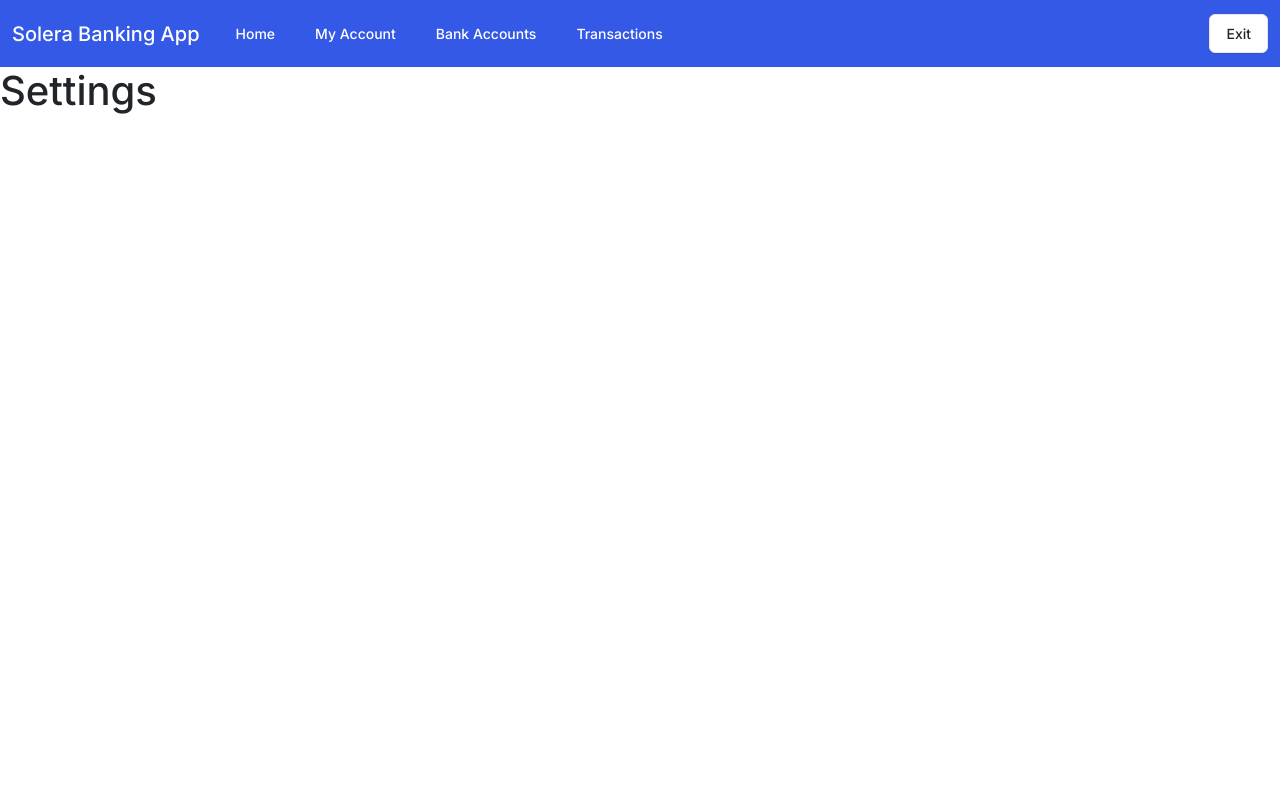
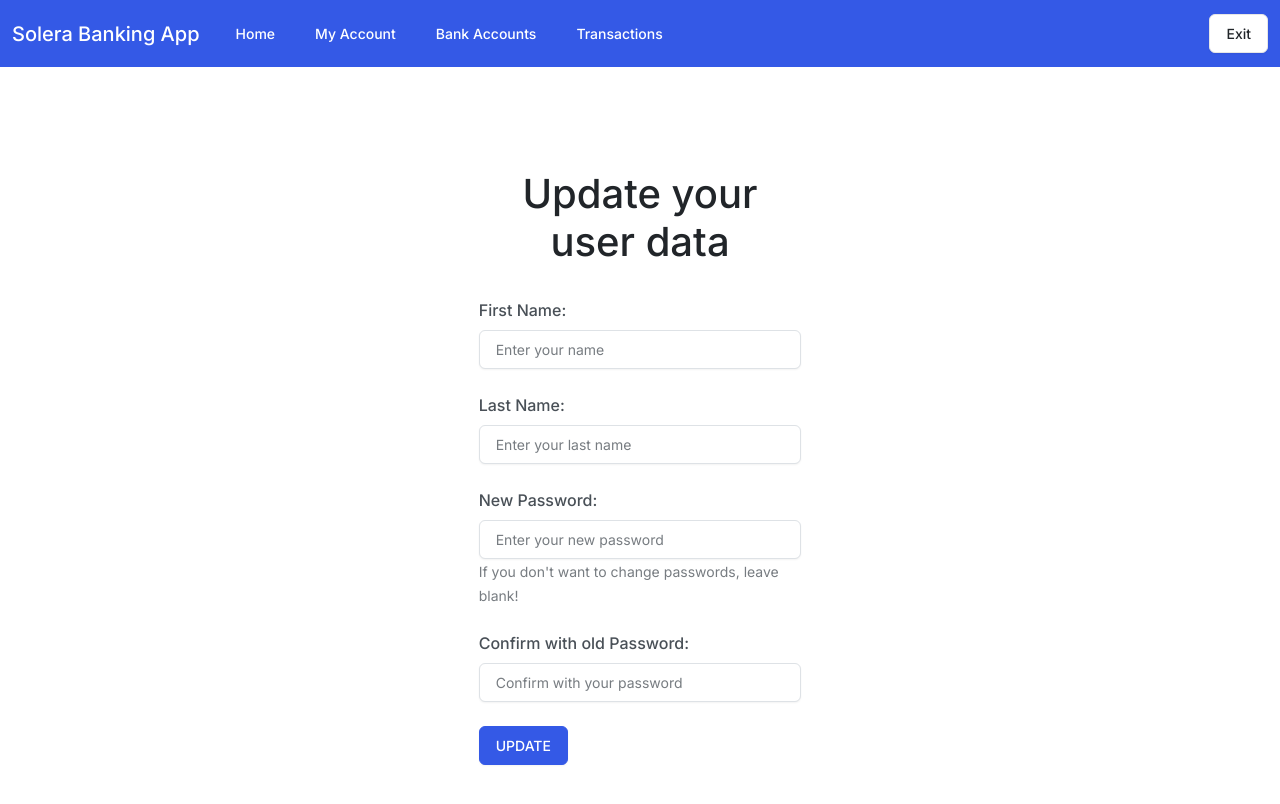
Before and after one commit to LucasAMSolera/BankingApp, a React (Create React App) app in the folder banking-client/: page /settings in a window 1280 px wide. Shown: the top 804 px of the page. Built offline with nearby package versions, Linux system fonts and the light colour scheme.

Commit message:
Setting Page Display developed

```diff
--- a/banking-client/src/App.js
+++ b/banking-client/src/App.js
@@ -12,6 +12,7 @@ import { Home } from './components/home.js';
 import { SignUp } from './components/signup.js';
 import { Personal } from './components/personal.js';
 import { Transaction } from './components/transactions';
+import { Settings } from './components/settings';
 
 export const nameRef = useRef;
 
@@ -24,7 +25,7 @@ function App() {
         <Route path="/" element={<Home />}/>
         <Route path="/signup" element={<SignUp />}/>
         <Route path="/personal" element={<Personal />}/>
-        <Route path="/settings" element={<h1>Settings</h1>}/>
+        <Route path="/settings" element={<Settings />}/>
         <Route path="/bankaccounts" element={<h1>Bank Accounts</h1>}/>
         <Route path="/transactions" element={<Transaction />}/>
         <Route path="/transaction/details" element={<h1>Transaction Details</h1>}/>
--- a/banking-client/src/components/settings.js
+++ b/banking-client/src/components/settings.js
@@ -0,0 +1,50 @@
+import {getData} from "../managers/dataManager"
+import {useRef} from "react";
+export function Settings() {
+
+    var fname = useRef();
+    var lname = useRef();
+    var npass = useRef();
+    var pass = useRef();
+
+    var myTempUser = {};
+
+
+
+    const UpdateUser = async function(event){
+        event.preventDefault();
+    }
+
+    return (
+        <div alt="Sign up form" class="flex-column justify-content-center" style={{padding:8+"%"}}>
+            <div style={{paddingLeft:35+"%", paddingRight:35+"%"}}>
+                <h1 class="text-center">Update your user data</h1>
+                <form id="form">
+                <fieldset>
+                        <div class="form-group">
+                            <label htmlFor="fname"  class="form-label mt-4">First Name:</label>
+                            <input type="text" class="form-control" id="fname" name="fname" ref={fname} placeholder="Enter your name"></input>
+                        </div>
+                        <div class="form-group">
+                            <label htmlFor="lname" class="form-label mt-4">Last Name:</label>
+                            <input type="text" class="form-control" id="lname" name="lname" ref={lname} placeholder="Enter your last name"></input>
+                        </div>
+                        <div class="form-group">
+                            <label htmlFor="npass" class="form-label mt-4">New Password:</label>
+                            <input type="password" class="form-control" id="npass" name="npass" ref={npass} placeholder="Enter your new password"></input>
+                            <small id="passwdHelp" class="form-text text-muted">If you don't want to change passwords, leave blank!</small>
+                        </div>
+                        <div class="form-group">
+                            <label htmlFor="pass" class="form-label mt-4">Confirm with old Password:</label>
+                            <input type="password" class="form-control" id="pass" name="pass" ref={pass} placeholder="Confirm with your password"></input>
+                        </div>
+                        <br/>
+                        <div class="form-group">
+                            <button type="submit" class="btn btn-primary" onClick={UpdateUser}>UPDATE</button>
+                        </div>
+                    </fieldset>
+                </form>
+            </div>
+        </div>
+    )
+}
--- a/banking-client/src/components/signup.js
+++ b/banking-client/src/components/signup.js
@@ -1,4 +1,4 @@
-import { saveData, getData, deleteData } from "../managers/dataManager";
+import { saveData, getData } from "../managers/dataManager";
 import {useRef} from "react";
 import {GetUsers, Post} from "../managers/serverManager";
 
@@ -47,7 +47,7 @@ export function SignUp() {
             console.log("Package received:")
             console.log(pkg);
 
-            if(pkg.status == false){
+            if(pkg.status === false){
                 alert("The user already exists and the password is incorrect!")
                 console.log("Mi usuario desactualizado="+getData("myUser").username);
             }
```
